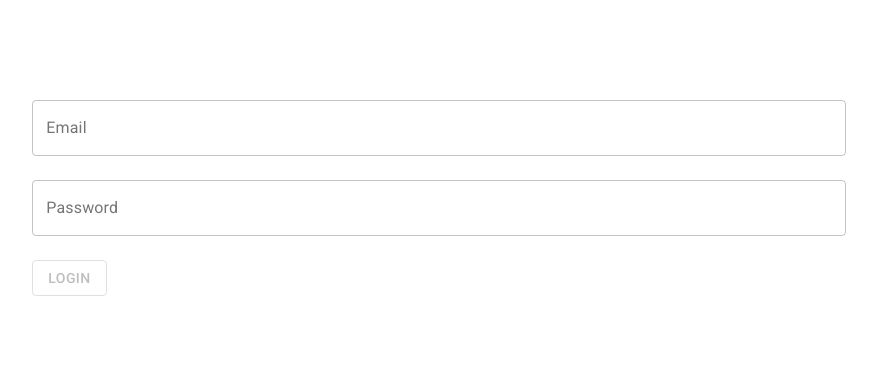
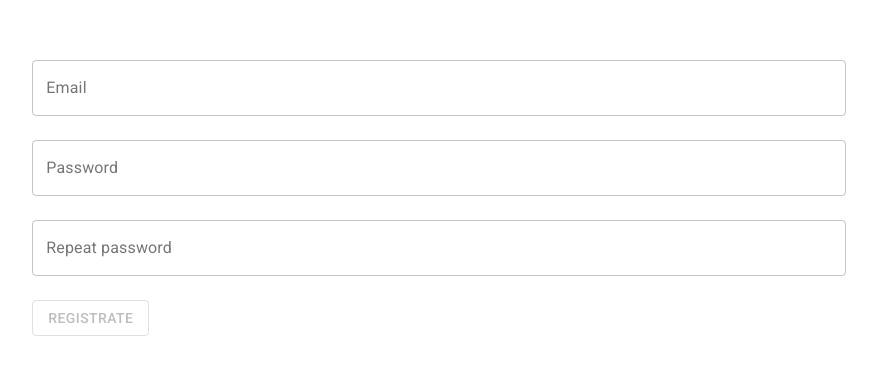
Before and after one commit to OnikiriNoKami/tankStore, a React (Create React App) app in the folder frontend/: page /auth in a window 1280 px wide. Shown: the part 202-576 px from the top of the page, without its empty margins (201-1078 px from the left). Built offline with nearby package versions, Linux system fonts and the light colour scheme.

Commit message:
registration form

```diff
--- a/frontend/src/asyncActions/auth.js
+++ b/frontend/src/asyncActions/auth.js
@@ -52,3 +52,24 @@ export const login = (email, password) => async(dispatch) => {
         }
     }
 }
+
+export const registrate = (email, password) => async(dispatch) => {
+    const body = {
+        email: email,
+        password: password
+    }
+    try {
+        const result = await axios.post('http://localhost:4221/api/user/registration',body)
+            dispatch(loadTokenAction(result.data.token))
+            dispatch(setUserDataAction(result.data.user))
+            dispatch(authUser(true, true))
+    } catch (error){
+        if(error.response) {
+            if(error.response.status === 404) {
+                dispatch(authFail())
+            }
+        } else if(error.request) {
+            dispatch(authConnFail(false))
+        }
+    }
+}
--- /dev/null
+++ b/frontend/src/components/Registration.jsx
@@ -0,0 +1,118 @@
+import React, { useEffect, useState } from 'react';
+import Container from '@material-ui/core/Container'
+import TextField from '@material-ui/core/TextField';
+import { Grid, Button} from '@material-ui/core';
+import { useDispatch } from 'react-redux';
+import { registrate } from '../asyncActions/auth';
+import useValidatedInput from '../hooks/useValidatedInput';
+import AlertSnackbar from './AlertSnackbar';
+import { authResetConn } from '../store/StatusReducer';
+
+const Registration = () => {
+    const email = useValidatedInput("", {minLength: 3, isEmpty: true, isEmail: true})
+    const password = useValidatedInput("", {minLength: 6, isEmpty: true, maxLength: 100})
+    const passwordRep = useValidatedInput("",{minLength: 6, isEmpty: true, maxLength: 100})
+    const [samePassword, setSamePassword] = useState(false)
+    const [samePasswordErrorStatus, setSamePasswordErrorStatus] = useState(false)
+
+    const dispatch = useDispatch()
+
+    const handleSubmit = () => {
+        dispatch(authResetConn(null))
+        dispatch(registrate(email.value, password.value))
+    }
+
+
+    const [errorStatus, setErrorStatus] = useState(false)
+    useEffect(() => {
+        setErrorStatus(
+            email.errorStatus||
+            password.errorStatus||
+            passwordRep.errorStatus||
+            samePasswordErrorStatus
+        )
+    }, [email.errorStatus, password.errorStatus, passwordRep.errorStatus, samePasswordErrorStatus])
+    useEffect(()=>{
+        if((password.isDirty && passwordRep.isDirty)&&(password.value !== passwordRep.value))
+        {
+            setSamePassword(false)
+        } else
+        if((password.isDirty && passwordRep.isDirty)&&(password.value === passwordRep.value)) {
+            setSamePassword(true)
+        }
+    }, [passwordRep.value, password.value, password.isDirty, passwordRep.isDirty])
+
+    useEffect(() => {
+            setSamePasswordErrorStatus(
+                (password.isDirty && passwordRep.isDirty)&&!samePassword
+            )
+    }, [samePassword, password.isDirty, passwordRep.isDirty])
+
+    return(
+        <Container>
+            <Grid
+                container
+                spacing={3}
+                justifyContent='center'
+            >
+                <Grid item xs={8} >
+                    <TextField
+                        label="Email"
+                        value={email.value}
+                        autoComplete='new-password'
+                        onChange={email.onChange}
+                        onBlur={email.onBlur}
+                        variant='outlined'
+                        error={email.errorStatus}
+                        fullWidth
+                    />
+                </Grid>
+                <Grid item xs={8}>
+                    <TextField
+                        label="Password"
+                        value={password.value}
+                        autoComplete='new-password'
+                        onChange={password.onChange}
+                        onBlur={password.onBlur}
+                        type='password'
+                        variant='outlined'
+                        error = {password.errorStatus}
+                        fullWidth
+                    />
+                </Grid>
+                <Grid item xs={8}>
+                    <TextField
+                        label="Repeat password"
+                        value={passwordRep.value}
+                        autoComplete='new-password'
+                        onChange={passwordRep.onChange}
+                        onBlur={passwordRep.onBlur}
+                        type='password'
+                        variant='outlined'
+                        error = {passwordRep.errorStatus||samePasswordErrorStatus}
+                        fullWidth
+                    />
+                </Grid>
+
+                <Grid item xs={8}>
+                    <Button
+                        onClick={handleSubmit}
+                        color='primary'
+                        variant='outlined'
+                        disabled={(
+                            !email.validInput ||
+                            !password.validInput  ||
+                            !passwordRep.validInput ||
+                            samePasswordErrorStatus
+                            )}
+                    >
+                        Registrate
+                    </Button>
+                </Grid>
+            </Grid>
+            <AlertSnackbar status={errorStatus} type='error' message='Check your data!'/>
+        </Container>
+    );
+};
+
+export default Registration
--- a/frontend/src/pages/Auth.js
+++ b/frontend/src/pages/Auth.js
@@ -1,13 +1,16 @@
 import { Box } from '@material-ui/core';
 import React from 'react';
+import { Link, useLocation } from 'react-router-dom';
 import Login from '../components/Login';
+import Registration from '../components/Registration';
+import { LOGIN_ROUTE } from '../utils/consts';
 
 const Auth = () => {
-
-
+    const location = useLocation()
+    const isLogin = location.pathname === LOGIN_ROUTE
     return (
         <Box display='flex' flexGrow={1} height='100%' alignItems='center'>
-            <Login />
+            {isLogin ? <Login/> : <Registration/>}
         </Box>
     );
 };
```
Also changed, not shown: 1 other file (tests, documents, lock files or other folders).
